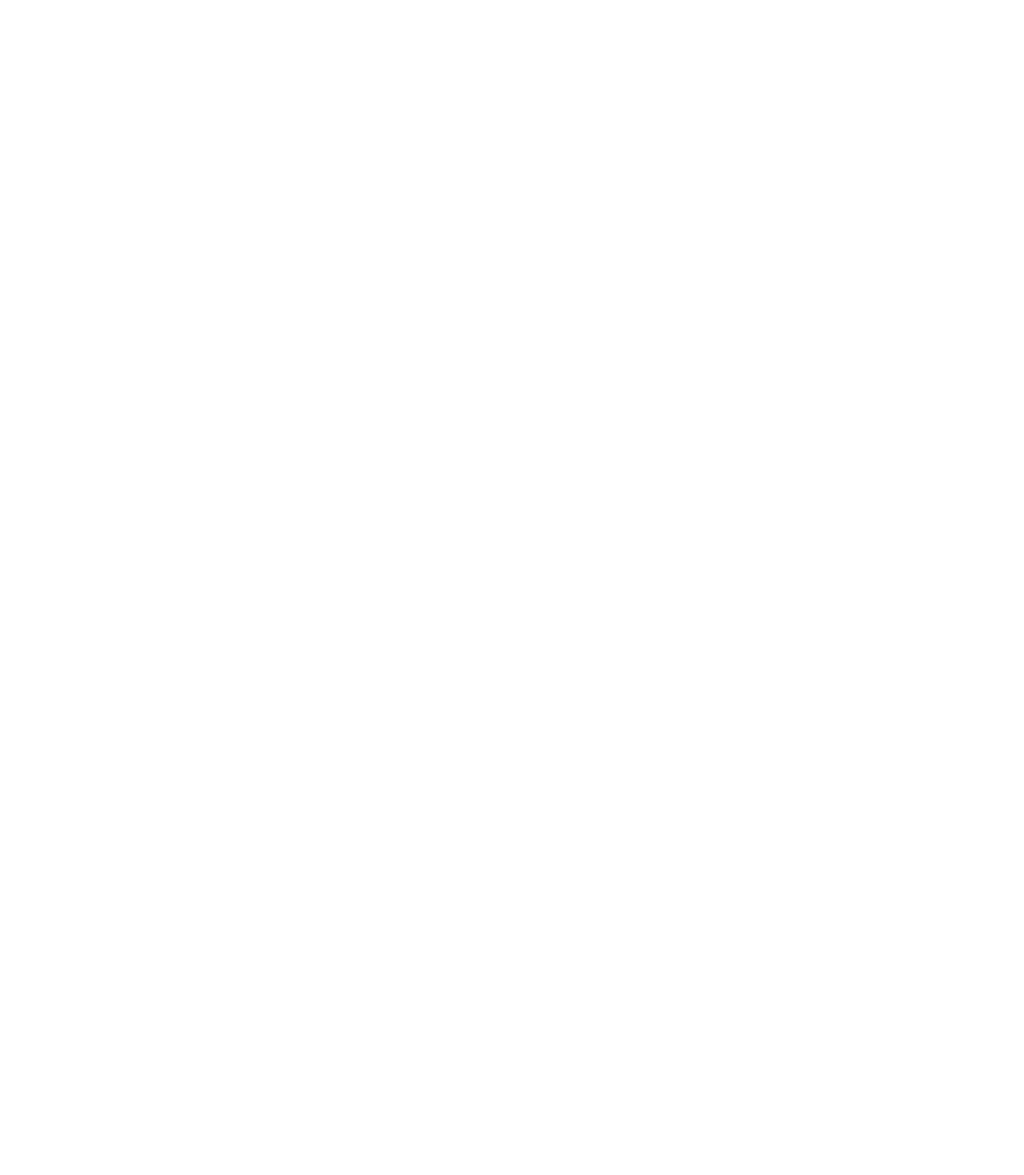
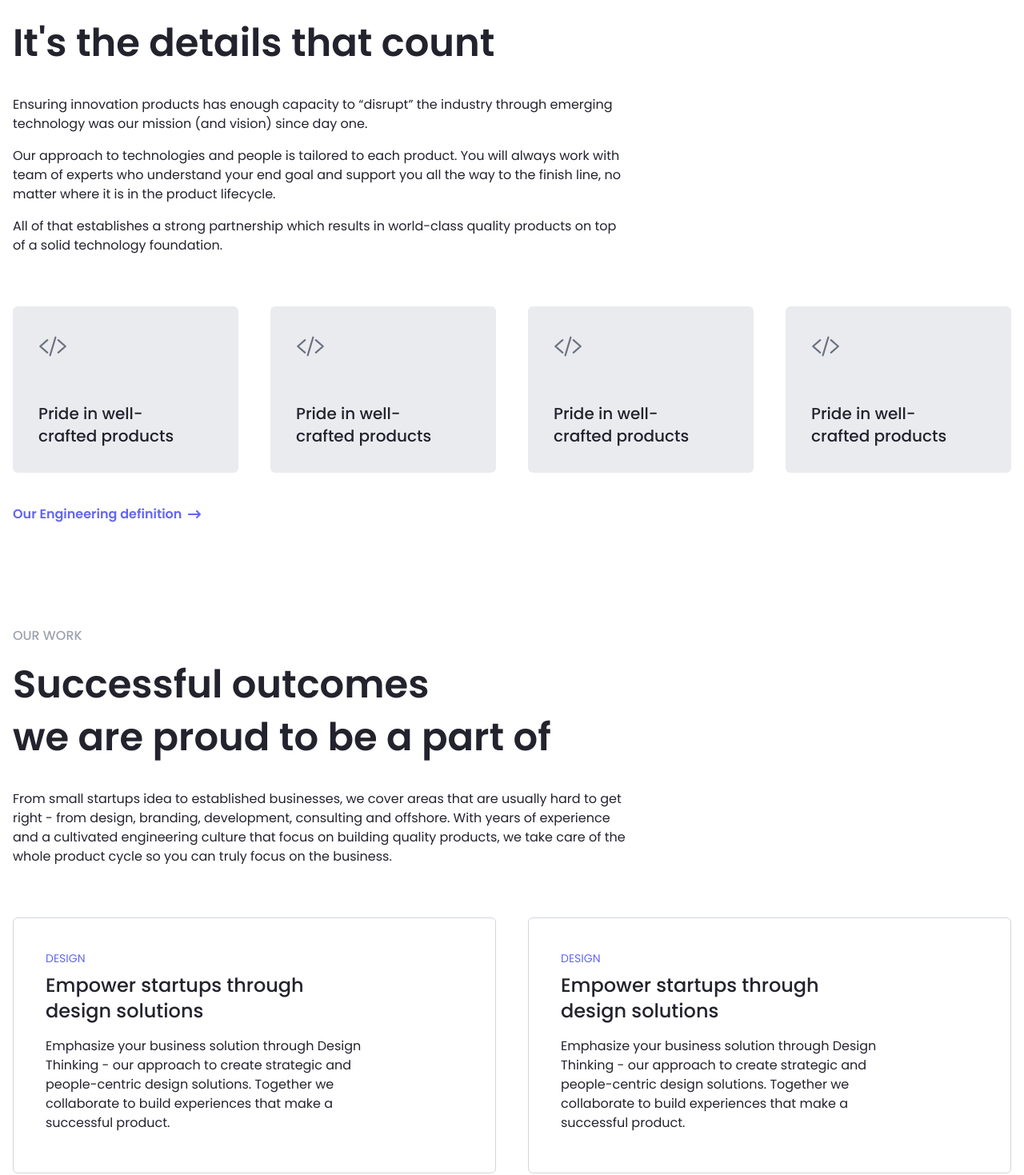
Before and after one commit to nongdan-dev/website, a React (Vite) app: page / in a window 1280 px wide. Shown: the part 1067-2536 px from the top of the page at 80% size. Before the commit the page ends 1040 px from the top, so only its background shows below. Built offline with nearby package versions, Linux system fonts and the light colour scheme.

Commit message:
done homepage

```diff
--- a/package.json
+++ b/package.json
@@ -14,6 +14,7 @@
     "lodash": "^4.17.21",
     "react": "^18.2.0",
     "react-dom": "^18.2.0",
+    "react-icons": "^5.2.1",
     "react-router-dom": "^6.23.1",
     "swiper": "^11.1.4",
     "tailwind-merge": "^2.3.0"
--- a/src/components/index.ts
+++ b/src/components/index.ts
@@ -1,3 +1,4 @@
 export * from './ui/Button'
 export * from './widget/SkipToMainContent'
 export * from './widget/LineBreak'
+export * from './widget/Section'
--- a/src/components/ui/Button.tsx
+++ b/src/components/ui/Button.tsx
@@ -16,7 +16,7 @@ export type ButtonProps = ComponentProps<'button'> & {
 }
 
 const baseClasses =
-  'inline-grid grid-flow-col place-items-center gap-3 font-medium transition-colors active:translate-y-px focus-visible:outline-none disabled:pointer-events-none disabled:opacity-50'
+  'inline-grid grid-flow-col place-items-center gap-3 font-medium transition-colors active:translate-y-px disabled:pointer-events-none disabled:opacity-50'
 
 const impactClasses: Record<Tone, Record<Impact, string>> = {
   primary: {
--- a/src/components/widget/Section.tsx
+++ b/src/components/widget/Section.tsx
@@ -0,0 +1,38 @@
+import { ComponentProps, ReactNode, useId } from 'react'
+import { twMerge } from 'tailwind-merge'
+
+export type SectionProps = Omit<
+  ComponentProps<'section'>,
+  'title' | 'children'
+> & {
+  title?: ReactNode
+  subtitle?: string
+  children?: ReactNode | ((titleId: string) => ReactNode)
+}
+
+export function Section({ title, subtitle, children, ...props }: SectionProps) {
+  const titleId = useId()
+
+  return (
+    <section
+      {...props}
+      aria-labelledby={titleId}
+      className={twMerge('col-content py-16', props.className)}
+    >
+      {!!subtitle && (
+        <span
+          aria-hidden='true'
+          className='mb-4 block text-base font-medium uppercase text-gray-400'
+        >
+          {subtitle}
+        </span>
+      )}
+      {!!title && (
+        <h2 id={titleId} className='mb-8 text-5xl font-semibold leading-snug'>
+          {title}
+        </h2>
+      )}
+      {typeof children === 'function' ? children(titleId) : children}
+    </section>
+  )
+}
--- a/src/layout/Footer.tsx
+++ b/src/layout/Footer.tsx
@@ -1,5 +1,9 @@
 function Footer() {
-  return <footer className='col-content row-footer'>footer</footer>
+  return (
+    <footer className='grid-container'>
+      <div className='col-content py-16'>footer</div>
+    </footer>
+  )
 }
 
 export default Footer
--- a/src/layout/index.tsx
+++ b/src/layout/index.tsx
@@ -7,10 +7,10 @@ import Header from './Header'
 
 function Layout() {
   return (
-    <div className='grid-container relative min-h-dvh bg-white text-body'>
+    <div className='relative min-h-dvh bg-white text-body'>
       <SkipToMainContent />
       <Header />
-      <main id='main-content' className='col-content row-main pt-20'>
+      <main id='main-content' className='grid-container pt-20'>
         <Outlet />
       </main>
       <Footer />
--- a/src/pages/Home/Hero.tsx
+++ b/src/pages/Home/Hero.tsx
@@ -5,7 +5,7 @@ import { Button, LineBreak } from '@/components'
 
 function Hero() {
   return (
-    <div className='py-28'>
+    <div className='col-content py-24'>
       <h1 className='text-balance text-5xl font-semibold leading-snug'>
         Empower Innovation <LineBreak /> with Software Craftsmanship
       </h1>
--- a/src/pages/Home/index.tsx
+++ b/src/pages/Home/index.tsx
@@ -1,7 +1,124 @@
+import { Fragment } from 'react'
+import { FaArrowRightLong } from 'react-icons/fa6'
+import { IoCodeSlashOutline } from 'react-icons/io5'
+import { Link } from 'react-router-dom'
+
+import { Button, LineBreak, Section } from '@/components'
+
 import Hero from './Hero'
 
 function Home() {
-  return <Hero />
+  return (
+    <Fragment>
+      <Hero />
+      <Section subtitle='engineering' title="It's the details that count">
+        <div className='flex max-w-3xl flex-col gap-y-4'>
+          <p>
+            Ensuring innovation products has enough capacity to “disrupt” the
+            industry through emerging technology was our mission (and vision)
+            since day one.
+          </p>
+          <p>
+            Our approach to technologies and people is tailored to each product.
+            You will always work with team of experts who understand your end
+            goal and support you all the way to the finish line, no matter where
+            it is in the product lifecycle.
+          </p>
+          <p>
+            All of that establishes a strong partnership which results in
+            world-class quality products on top of a solid technology
+            foundation.
+          </p>
+        </div>
+        <ul className='mt-16 grid grid-cols-4 gap-10'>
+          {Array.from({ length: 4 }).map((_, idx) => (
+            <li
+              key={idx}
+              className='flex h-52 flex-col justify-between rounded-md bg-gray-200/80 p-8'
+            >
+              <IoCodeSlashOutline className='text-4xl text-gray-500' />
+              <h3 className='text-balance text-xl font-medium'>
+                Pride in well-crafted products
+              </h3>
+            </li>
+          ))}
+        </ul>
+        <div className='mt-10'>
+          <Link
+            to='/'
+            className='inline-flex items-center gap-2 font-semibold text-indigo-500'
+          >
+            Our Engineering definition <FaArrowRightLong />
+          </Link>
+        </div>
+      </Section>
+
+      {/* --------------------------------------------------------------------------------------------------- */}
+
+      <Section
+        subtitle='our work'
+        title={
+          <Fragment>
+            Successful outcomes <LineBreak /> we are proud to be a part of
+          </Fragment>
+        }
+      >
+        <p className='max-w-3xl'>
+          From small startups idea to established businesses, we cover areas
+          that are usually hard to get right - from design, branding,
+          development, consulting and offshore. With years of experience and a
+          cultivated engineering culture that focus on building quality
+          products, we take care of the whole product cycle so you can truly
+          focus on the business.
+        </p>
+        <ul className='mt-16 grid grid-cols-2 gap-10'>
+          {Array.from({ length: 4 }).map((_, idx) => (
+            <li
+              key={idx}
+              className='min-h-80 rounded-md border border-gray-300 p-10 pr-40'
+            >
+              <h4 className='mb-2 text-sm uppercase text-indigo-500'>design</h4>
+              <h3 className='text-2xl font-medium'>
+                Empower startups through design solutions
+              </h3>
+              <p className='mt-4'>
+                Emphasize your business solution through Design Thinking - our
+                approach to create strategic and people-centric design
+                solutions. Together we collaborate to build experiences that
+                make a successful product.
+              </p>
+            </li>
+          ))}
+        </ul>
+        <div className='mt-10'>
+          <Link
+            to='/'
+            className='inline-flex items-center gap-2 font-semibold text-indigo-500'
+          >
+            Explore our work <FaArrowRightLong />
+          </Link>
+        </div>
+      </Section>
+
+      {/* --------------------------------------------------------------------------------------------------- */}
+
+      <Section className='col-full-width bg-gray-50'>
+        {titleId => (
+          <div className='col-content text-center'>
+            <h2 id={titleId} className='text-3xl font-semibold leading-snug'>
+              We'd love to work with you.
+            </h2>
+            <p className='mt-3'>
+              Drop us a message if you need any helps from the Dwarves
+            </p>
+            <Button asChild className='mt-8'>
+              <Link to='/contact'>Let's build with us</Link>
+            </Button>
+          </div>
+        )}
+      </Section>
+    </Fragment>
+  )
 }
 
 export default Home
--- a/src/styles/index.css
+++ b/src/styles/index.css
@@ -11,11 +11,10 @@
     [full-width-start] minmax(var(--gap-x), 1fr)
     [content-start] min(100% - (var(--gap-x) * 2), var(--content-max-width))
     [content-end] minmax(var(--gap-x), 1fr) [full-width-end];
-  grid-template-rows: [main-start] 1fr [main-end footer-start] auto [footer-end];
 }
 
 .grid-container .col-full-width {
-  grid-column: full-width;
+  grid-column: full-width !important;
   display: grid;
   grid-template-columns: subgrid;
 }
@@ -23,11 +22,3 @@
 .grid-container .col-content {
   grid-column: content;
 }
-
-.grid-container .row-main {
-  grid-row: main;
-}
-
-.grid-container .row-footer {
-  grid-row: footer;
-}
```
Also changed, not shown: 1 other file (tests, documents, lock files or other folders).
